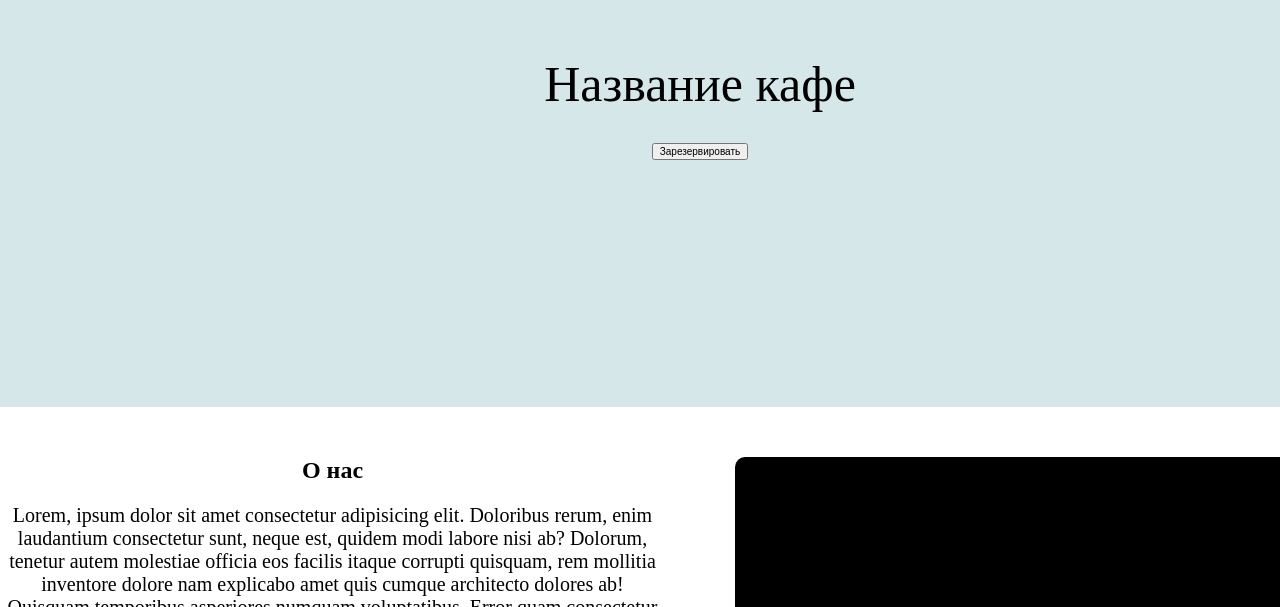
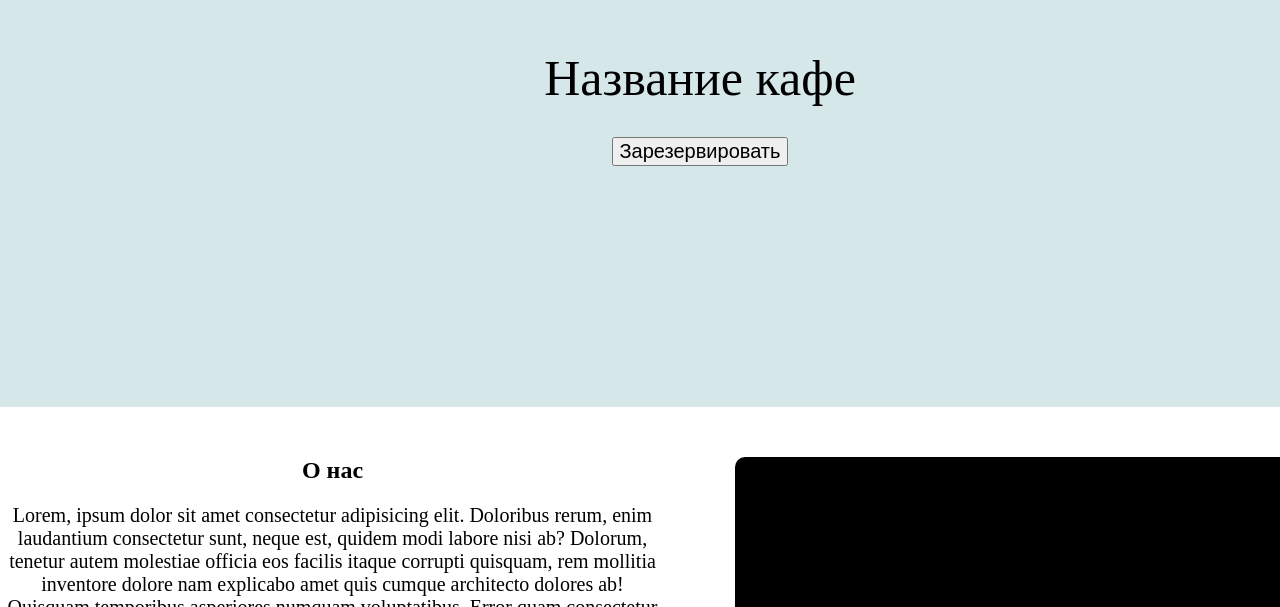
Before and after one commit to mrdimemes/gallery, a React (Create React App) app: page / in a window 1280 px wide. Shown: the part 193-800 px from the top of the page. Built offline with nearby package versions, Linux system fonts and the light colour scheme.

Commit message:
Fix font sizes

```diff
--- /dev/null
+++ b/src/components/App/App.module.sass
@@ -0,0 +1,2 @@
+.App
+  font-size: 2em
--- a/src/components/App/App.tsx
+++ b/src/components/App/App.tsx
@@ -1,8 +1,14 @@
 import { Main } from "pages/Main";
+
+import styles from "./App.module.sass";
 
 
 const App = () => {
-  return <Main />;
+  return (
+    <div className={styles.App}>
+      <Main />
+    </div>
+  );
 };
 
 
--- a/src/components/sections/About/About.module.sass
+++ b/src/components/sections/About/About.module.sass
@@ -1,7 +1,6 @@
 @use "styles/mixins"
 
 .About
-  font-size: 2em
   padding-top: 50px
   padding-bottom: 50px
 
--- a/src/components/sections/Intro/Intro.module.sass
+++ b/src/components/sections/Intro/Intro.module.sass
@@ -10,5 +10,5 @@
     flex-direction: column
 
     .label
-      font-size: 5em
+      font-size: 2.5em
       margin-bottom: 30px
```
